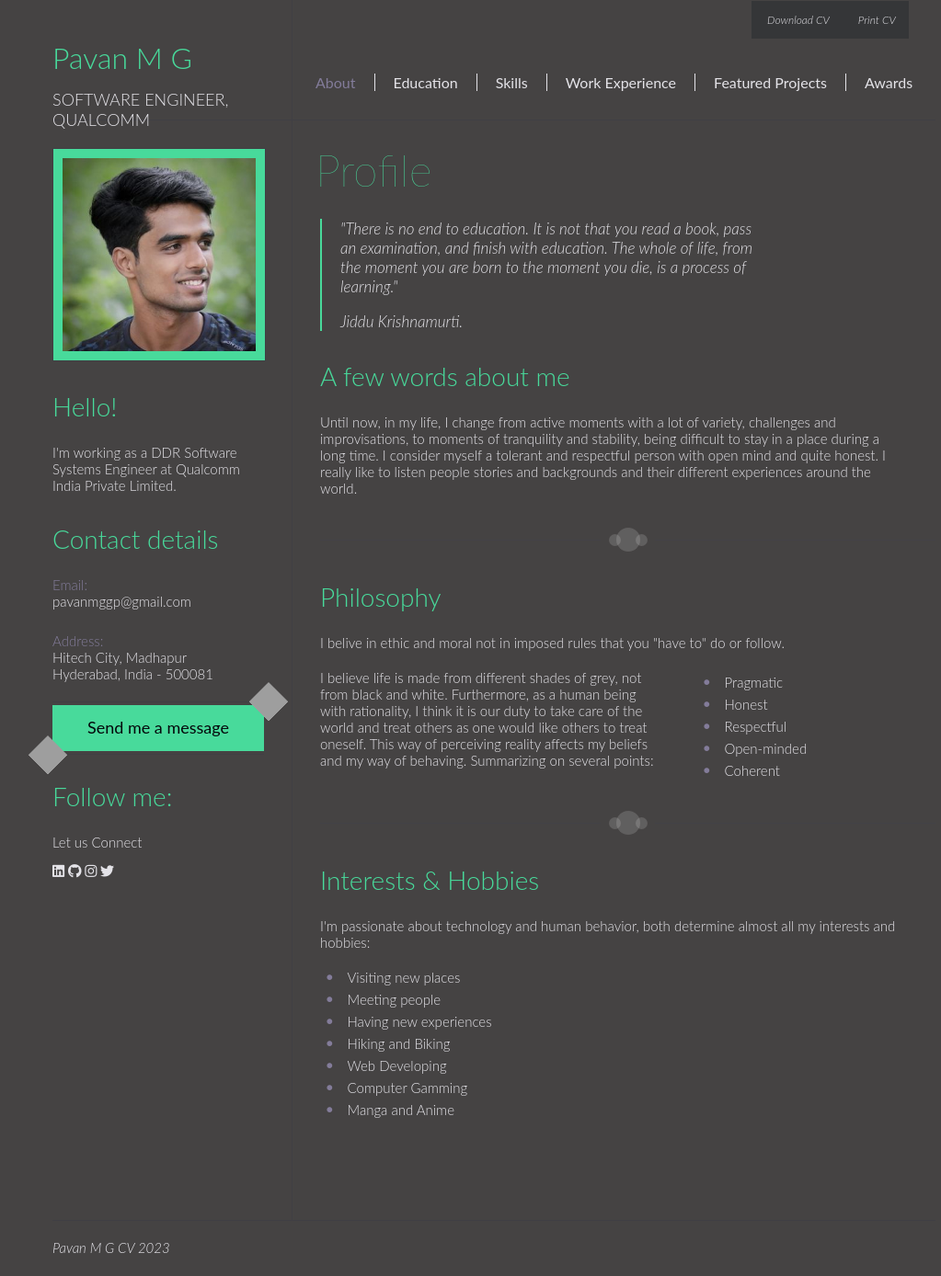
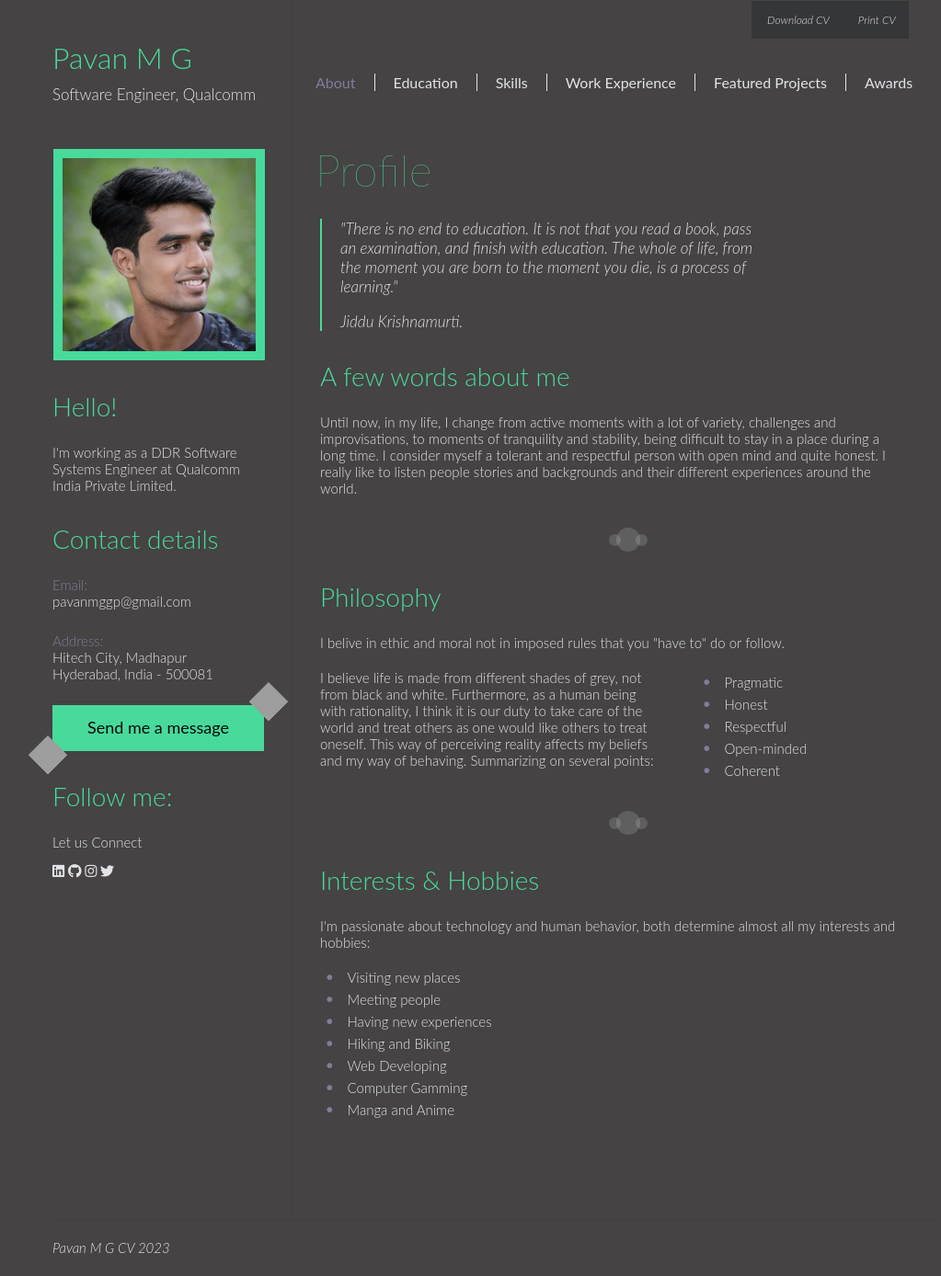
Before and after one commit to pavan-mg/pavan-mg.github.io, a Jekyll site: the page built from index.html, in a window 1280 px wide. Shown: the whole page at 92% size, without its empty margins (103-1126 px from the left). Built offline with Jekyll 4.4.1, drawn with Linux system fonts in a browser that asks for light colours.

Commit message:
Update main.css

```diff
--- a/css/main.css
+++ b/css/main.css
@@ -199,10 +199,9 @@ ul {
 	margin: 43px 0 0;
 }
 .logotype_occupation{
-	text-transform: uppercase;
-	margin-top: 15px;
+	margin-top: 10px;
 	color: #e4e3e8;
-	font-size: 18px;
+	font-size: 17px;
 	letter-spacing: 0px;
 	padding-left: 0px;
 }
```
